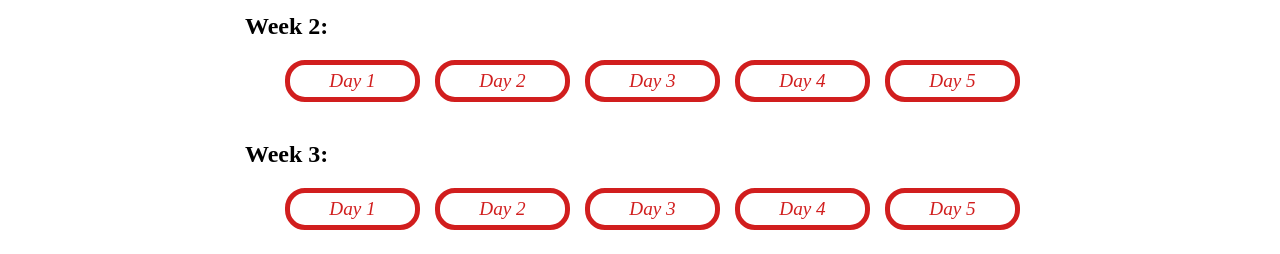
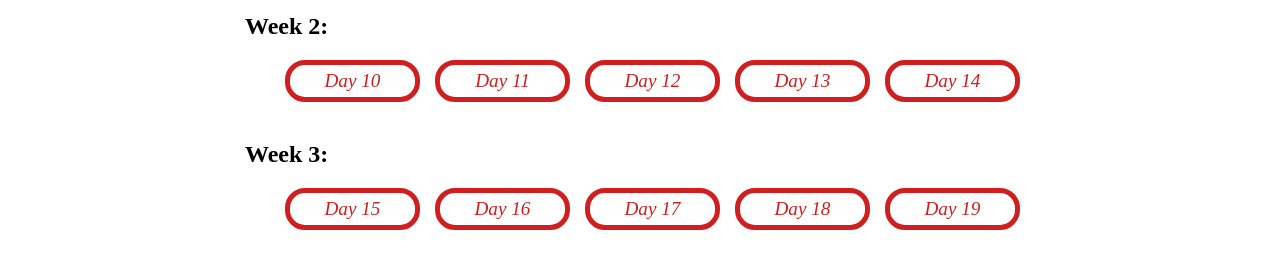
Before and after one commit to Mazen-Zaki/ITI_tasks, a plain HTML site: page index.html in a window 1280 px wide. Shown: the part 711-965 px from the top of the page. Drawn offline with Linux system fonts and the light colour scheme.

Commit message:
Update index.html

```diff
--- a/index.html
+++ b/index.html
@@ -113,11 +113,11 @@ a{
 
         <h2>Week 2:</h2>
             <ul class="detalis">
-                <li><a href="https://drive.google.com/drive/folders/1oQxgjebiAEIIuPpV5GBL2LljWCoFVRbd" target="_blank"target="_blank">Day 1</a></li>
-                <li><a href="https://drive.google.com/drive/folders/1VJtUsvTwMIM4Vop_LFMlqwAV7QugcdrP"target="_blank">Day 2</a></li>
-                <li><a href="https://drive.google.com/drive/folders/1ILP_4571Y1RN3ya7aE29i7Pf6Mqvn3jn"target="_blank">Day 3</a></li>
-                <li><a href="https://drive.google.com/drive/folders/1ILP_4571Y1RN3ya7aE29i7Pf6Mqvn3jn"target="_blank">Day 4</a></li>
-                <li><a href="https://drive.google.com/drive/folders/1VkF0C8zIeb6oGjTGkpOJWYcyGT3sZgCZ"target="_blank">Day 5</a></li>
+                <li><a href="https://drive.google.com/drive/folders/1oQxgjebiAEIIuPpV5GBL2LljWCoFVRbd" target="_blank"target="_blank">Day 10</a></li>
+                <li><a href="https://drive.google.com/drive/folders/1VJtUsvTwMIM4Vop_LFMlqwAV7QugcdrP"target="_blank">Day 11</a></li>
+                <li><a href="https://drive.google.com/drive/folders/1ILP_4571Y1RN3ya7aE29i7Pf6Mqvn3jn"target="_blank">Day 12</a></li>
+                <li><a href="https://drive.google.com/drive/folders/1ILP_4571Y1RN3ya7aE29i7Pf6Mqvn3jn"target="_blank">Day 13</a></li>
+                <li><a href="https://drive.google.com/drive/folders/1VkF0C8zIeb6oGjTGkpOJWYcyGT3sZgCZ"target="_blank">Day 14</a></li>
             </ul>
 
     </div>
@@ -125,11 +125,11 @@ a{
 
         <h2>Week 3:</h2>
             <ul class="detalis">
-                <li><a href="https://drive.google.com/drive/folders/1P5o70exDGJJE6Le6jz8T3p341AahOlz-"target="_blank">Day 1</a></li>
-                <li><a href="https://drive.google.com/drive/folders/1ZFWFyjmlcBFgu8iXRB5moyQjiymsOJoE"target="_blank">Day 2</a></li>
-                <li><a href="https://drive.google.com/drive/folders/1FvsZotIUE0FJ96NRuabaGqcPsfC4q1VF"target="_blank">Day 3</a></li>
-                <li><a href="https://drive.google.com/drive/folders/1KDSpoiu8_-O68a-l7MNgP98W5CebpkFh"target="_blank">Day 4</a></li>
-                <li><a href="https://drive.google.com/drive/folders/1A1SWX-Ol-CSaaPoY4Nevbw1yGrpTcOtc"target="_blank">Day 5</a></li>
+                <li><a href="https://drive.google.com/drive/folders/1P5o70exDGJJE6Le6jz8T3p341AahOlz-"target="_blank">Day 15</a></li>
+                <li><a href="https://drive.google.com/drive/folders/1ZFWFyjmlcBFgu8iXRB5moyQjiymsOJoE"target="_blank">Day 16</a></li>
+                <li><a href="https://drive.google.com/drive/folders/1FvsZotIUE0FJ96NRuabaGqcPsfC4q1VF"target="_blank">Day 17</a></li>
+                <li><a href="https://drive.google.com/drive/folders/1KDSpoiu8_-O68a-l7MNgP98W5CebpkFh"target="_blank">Day 18</a></li>
+                <li><a href="https://drive.google.com/drive/folders/1A1SWX-Ol-CSaaPoY4Nevbw1yGrpTcOtc"target="_blank">Day 19</a></li>
             </ul>
 
     </div>
```
